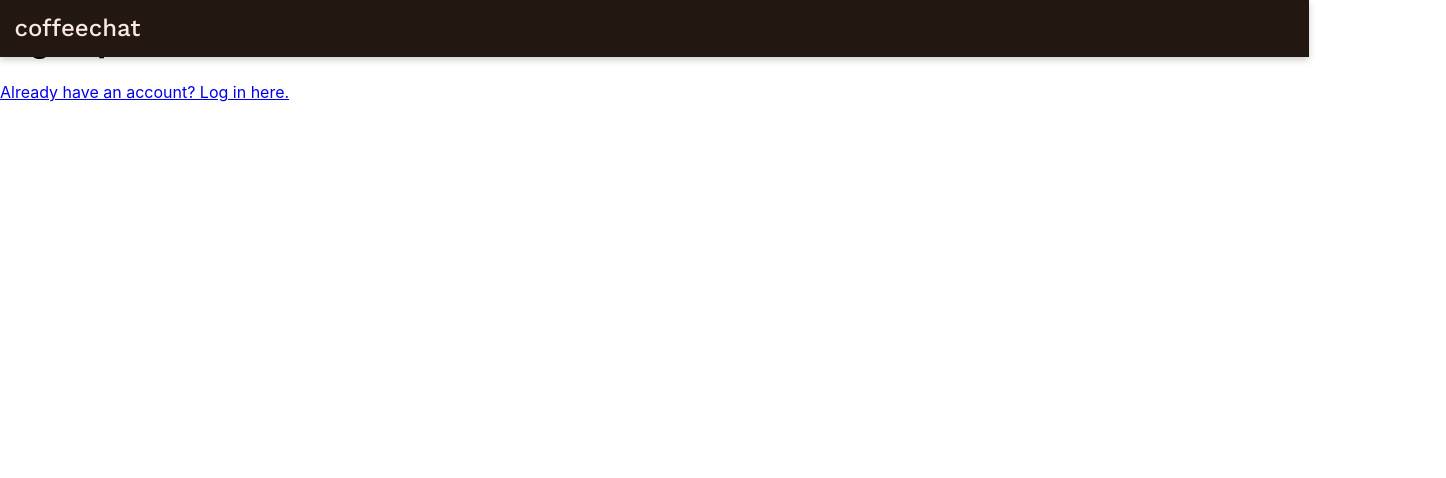
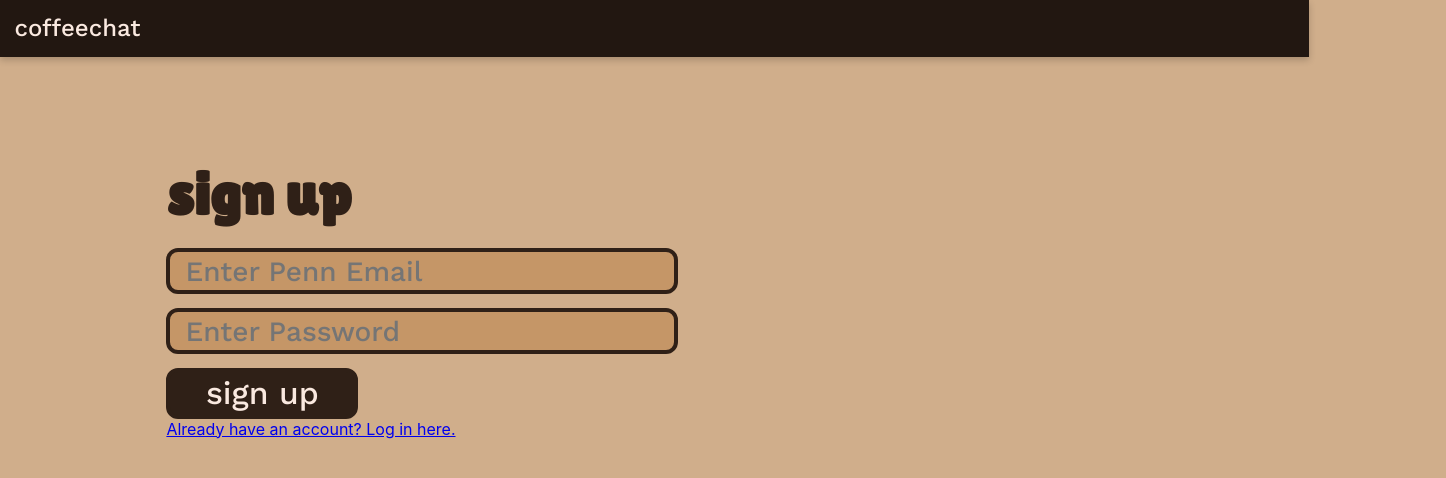
Before and after one commit to PennSpark/sp23-blue-coffeechat, a React (Create React App) app in the folder frontend/coffeechat/: page /signup in a window 1280 px wide. Shown: the top 478 px of the page, 1446 px wide, since content can reach past the window. Built offline with nearby package versions, Linux system fonts and the light colour scheme.

Commit message:
started working on signup

```diff
--- a/frontend/coffeechat/src/routes/login.jsx
+++ b/frontend/coffeechat/src/routes/login.jsx
@@ -15,7 +15,6 @@ function Login() {
       try {
         const response = await axios.post('http://localhost:8000/api/login/', { email, password });
         const success = response.data.success;
-        console.log(success)
         if (success == "True") {
           navigate("/profile")
         } else {
@@ -40,11 +39,11 @@ function Login() {
               rel="stylesheet"
             />
           </head>
-          {/* This is the welcome page. */}
+          {/* This is the login page. */}
           <body>
             <Header />
             <div className="login-container">
-              <h1 className="login-title">login</h1>
+              <h1 className="login-title">log in</h1>
               <form className="login-form" onSubmit={handleSubmit}>
                 <input
                   name="email"
--- a/frontend/coffeechat/src/routes/signup.jsx
+++ b/frontend/coffeechat/src/routes/signup.jsx
@@ -1,18 +1,82 @@
-import {Link} from "react-router-dom"
+import React, { useState } from 'react';
+import axios from 'axios';
+import { Link, redirect, useNavigate} from 'react-router-dom';
+import Header from './header';
 import './styles/signup.css'
-import Header from "./header"
 
 function Signup() {
-    return(
-        // This is the signup page.
+    const [email, setEmail] = useState('');
+    const [password, setPassword] = useState('');
+    const navigate = useNavigate();
+
+    const handleSubmit = async (event) => {
+      event.preventDefault();
+      axios.defaults.headers.post['Content-Type'] = 'application/x-www-form-urlencoded';
+      try {
+        const response = await axios.post('http://localhost:8000/api/signup/', { email, password });
+        const acctStatus = response.data.acctStatus;
+        console.log(acctStatus)
+        if (acctStatus == "success") {
+            navigate("/profile")
+        } else if (acctStatus == "InvalidEmail") {
+            navigate("/signup?error=InvalidEmail")
+        } else if (acctStatus == "InvalidPassword") {
+            navigate("/signup?error=InvalidPassword")
+        } else {
+            navigate("/signup?error=SignupError")
+        }
+
+      }
+      catch (error) {
+        console.error(error.response.data);
+      }
+    };
+
+    return (
         <>
-        <Header/>
-        <body>
-            <h1>Sign up for Coffeechat</h1>
-            <Link to="/login">Already have an account? Log in here.</Link>
-        </body>
+          <div>
+            <head>
+              <meta name="viewport" content="width=device-width, initial-scale=1" />
+              <link rel="preconnect" href="https://fonts.googleapis.com" />
+              <link rel="preconnect" href="https://fonts.gstatic.com" crossorigin />
+              <link
+                href="https://fonts.googleapis.com/css2?family=Lilita+One&family=Work+Sans:wght@500&display=swap"
+                rel="stylesheet"
+              />
+            </head>
+            {/* This is the signup page. */}
+            <body>
+              <Header />
+              <div className="signup-container">
+                <h1 className="signup-title">sign up</h1>
+                <form className="signup-form" onSubmit={handleSubmit}>
+                  <input
+                    name="email"
+                    type="text"
+                    placeholder="Enter Penn Email"
+                    value={email}
+                    onChange={(event) => setEmail(event.target.value)}
+                  />
+                  <input
+                    name="password"
+                    type="password"
+                    placeholder="Enter Password"
+                    value={password}
+                    onChange={(event) => setPassword(event.target.value)}
+                  />
+                  <button type="submit" className="signup-button">
+                    sign up
+                  </button>
+                </form>
+                <Link to="/login">Already have an account? Log in here.</Link>
+              </div>
+            </body>
+          </div>
         </>
-    );
+      );
+
 }
 
+
+
 export default Signup;
--- a/frontend/coffeechat/src/routes/styles/signup.css
+++ b/frontend/coffeechat/src/routes/styles/signup.css
@@ -11,7 +11,7 @@ input[type=text], [type=password] {
     padding-right: 15px;
 }
 
-.signin-button {
+.signup-button {
     transition-duration: 0.2s;
     border-radius: 12px;
     background-color: #2f2017;
@@ -26,13 +26,13 @@ input[type=text], [type=password] {
     width: 15vw;
 }
 
-.signin-button:hover {
+.signup-button:hover {
     background-color: #070504;
     color: #fae9e0;
     border: 4px solid #070504;
 }
 
-.signin-container {
+.signup-container {
     background-color: #d0ae8b;
     display: flex;
     flex-direction: column;
@@ -45,7 +45,7 @@ input[type=text], [type=password] {
 
 }
 
-.signin-form {
+.signup-form {
     margin-top: -3vh;
     display: flex;
     flex-direction: column;
@@ -55,7 +55,7 @@ input[type=text], [type=password] {
     gap: 10px
 }
 
-.signin-title {
+.signup-title {
     color: #2f2017;
     font-family: 'Lilita One', cursive;
     font-size: 7.5vh;
```
Also changed, not shown: 1 other file (tests, documents, lock files or other folders).
